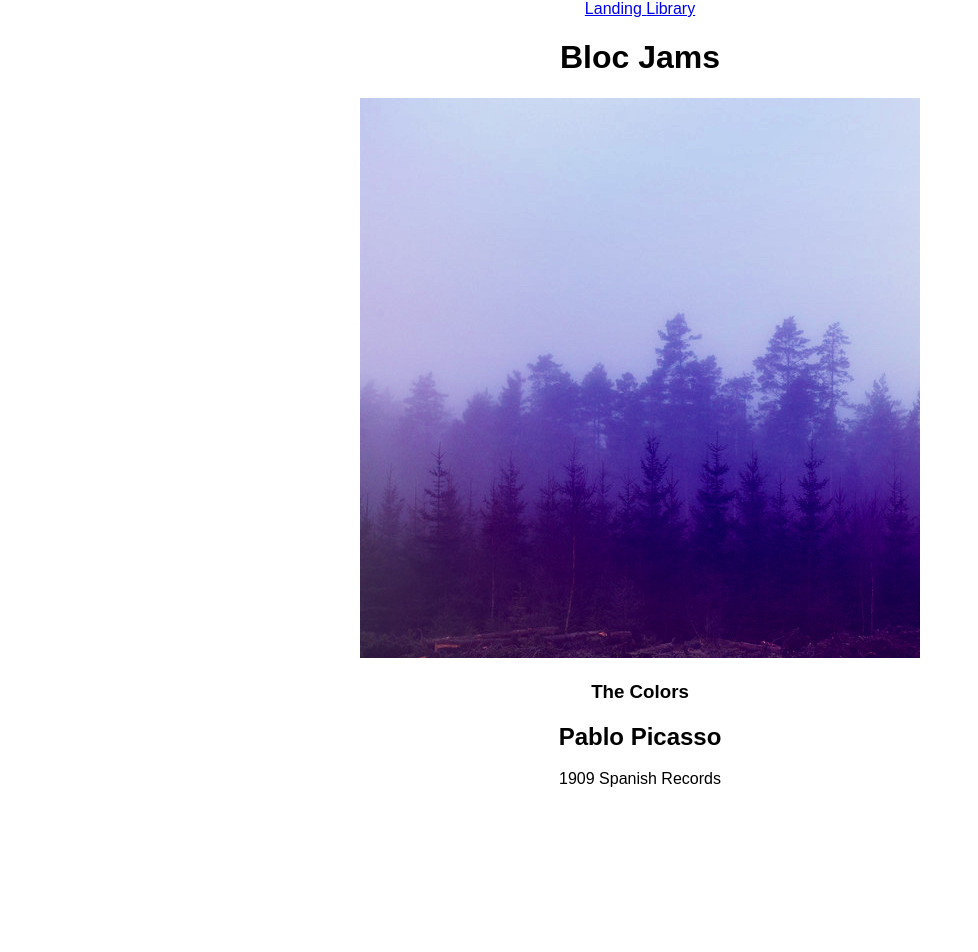
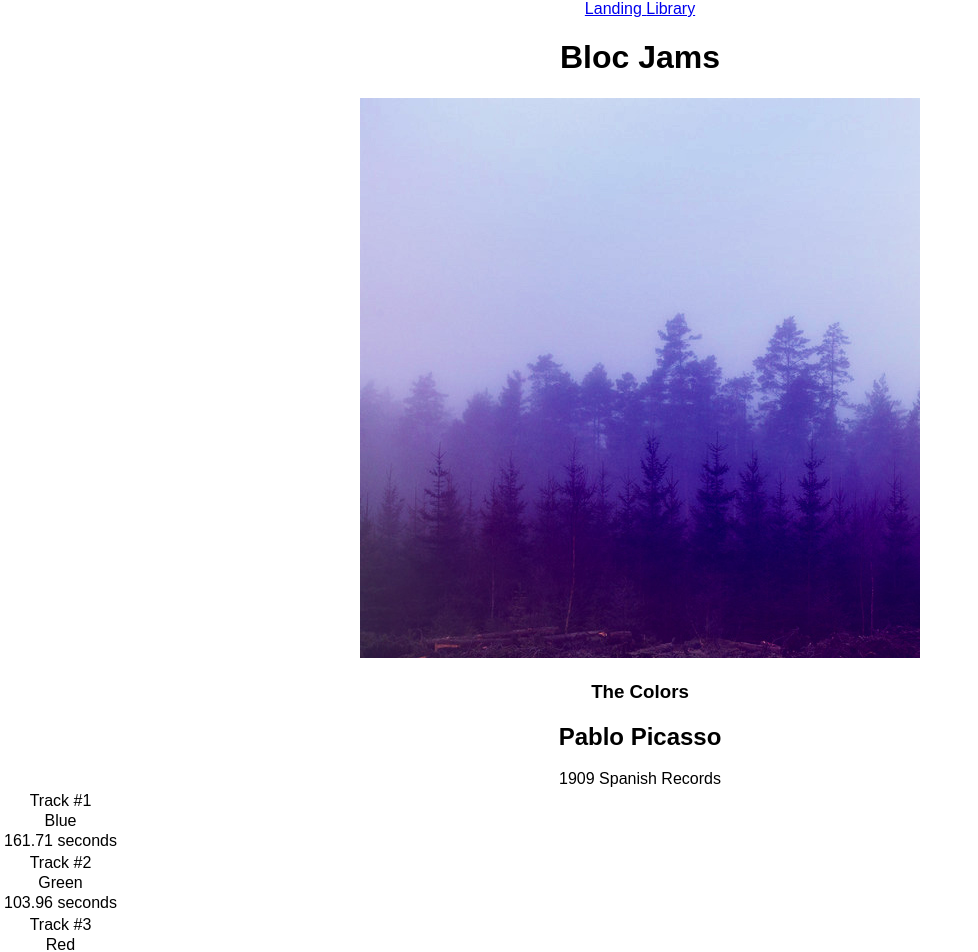
Before and after one commit to cristiangpr/bloc-jams-react, a React (Create React App) app: page /album/the-colors in a window 1280 px wide. Shown: the top 952 px of the page, without its empty margins (0-978 px from the left). Before the commit the page ends 800 px from the top, so only its background shows below. Built offline with nearby package versions, Linux system fonts and the light colour scheme.

Commit message:
assignment-6-completed

```diff
--- a/src/components/Album.js
+++ b/src/components/Album.js
@@ -32,6 +32,15 @@ class Album extends Component {
                 <col id="song-duration-column" />
               </colgroup>
               <tbody>
+                {
+                  this.state.album.songs.map( (song, index) =>
+                    <div key={index}>
+                       <tr>Track #{index+1} </tr>
+                       <tr> {song.title} </tr>
+                       <tr> {song.duration} seconds </tr>
+                     </div>
+                   )
+                }
               </tbody>
            </table>
          </section>
```
